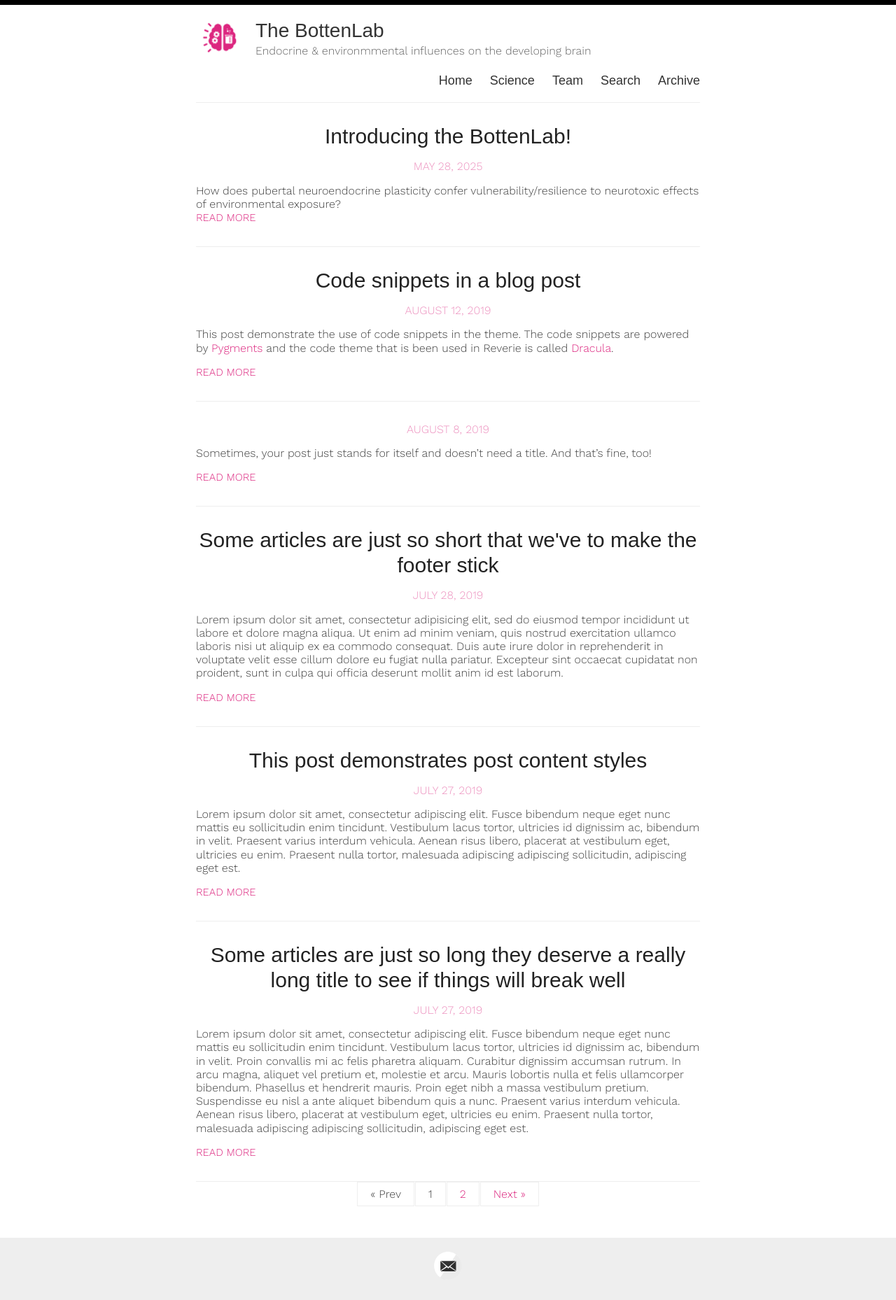
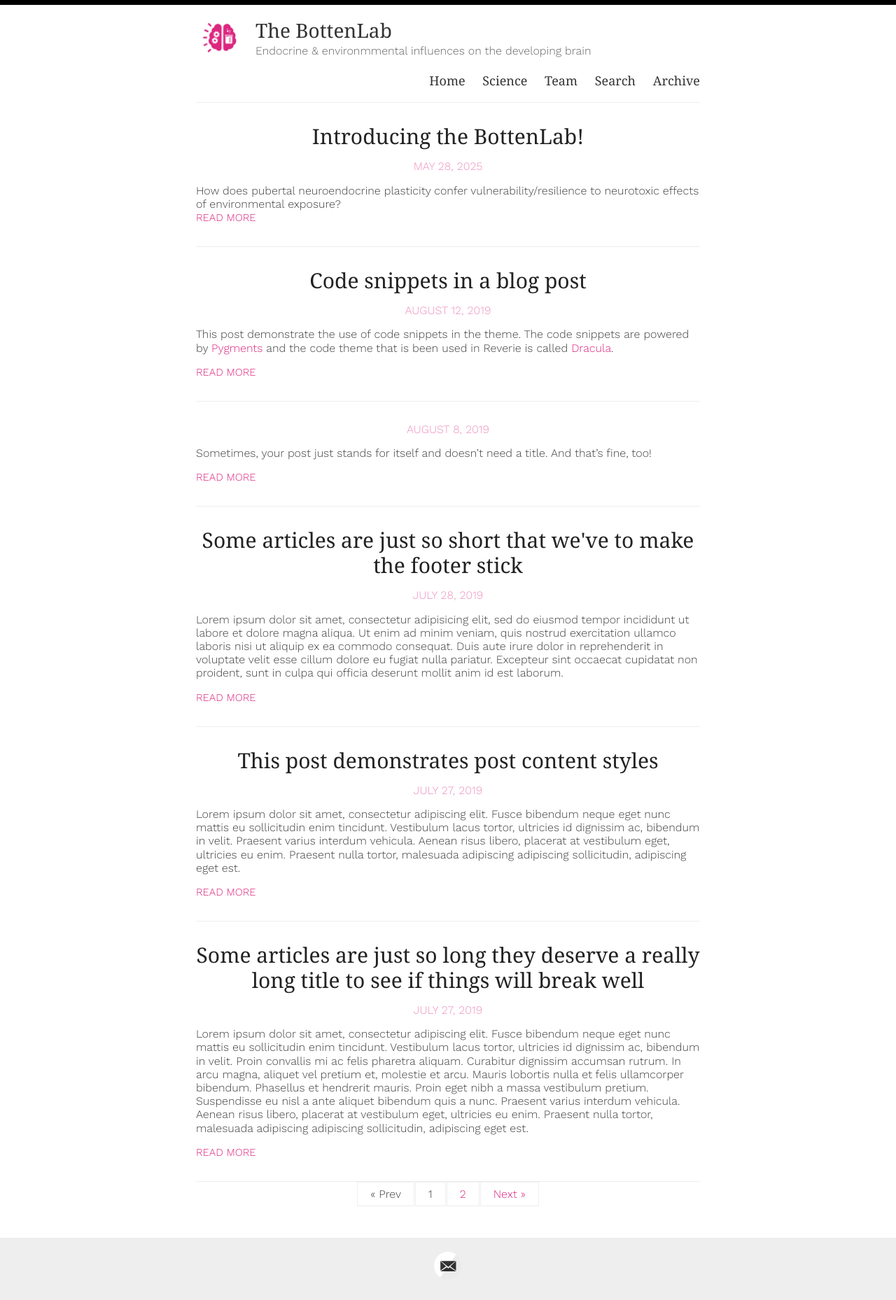
Before and after one commit to Bottenlab/bottenlab.github.io, a Jekyll site: the page built from index.html, in a window 1280 px wide. Shown: the whole page at 70% size. Built offline with Jekyll 4.4.1, drawn with Linux system fonts in a browser that asks for light colours; some web fonts are replaced; the list of posts is cut into pages by our own code.

Commit message:
backup font for playfair

```diff
--- a/assets/style.scss
+++ b/assets/style.scss
@@ -16,7 +16,7 @@
 @import url('https://fonts.googleapis.com/css?family=Roboto');
 @import url('https://fonts.googleapis.com/css?family=Playfair+Display:600italic|Work+Sans:300');
 
-$quicksand: 'Playfair Display', sans-serif;
+$quicksand: 'Playfair Display', Georgia, sans-serif;
 $garamond: 'Work Sans', serif;
 
 
```
